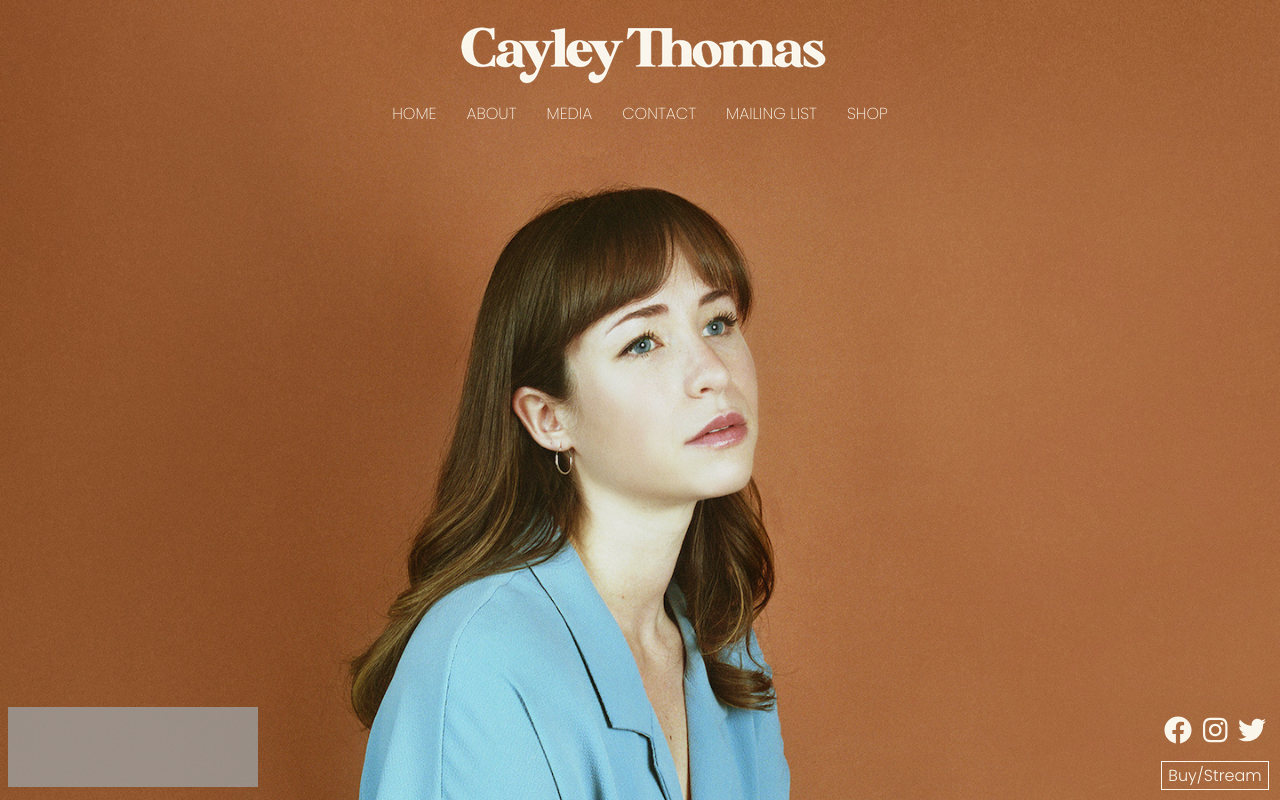
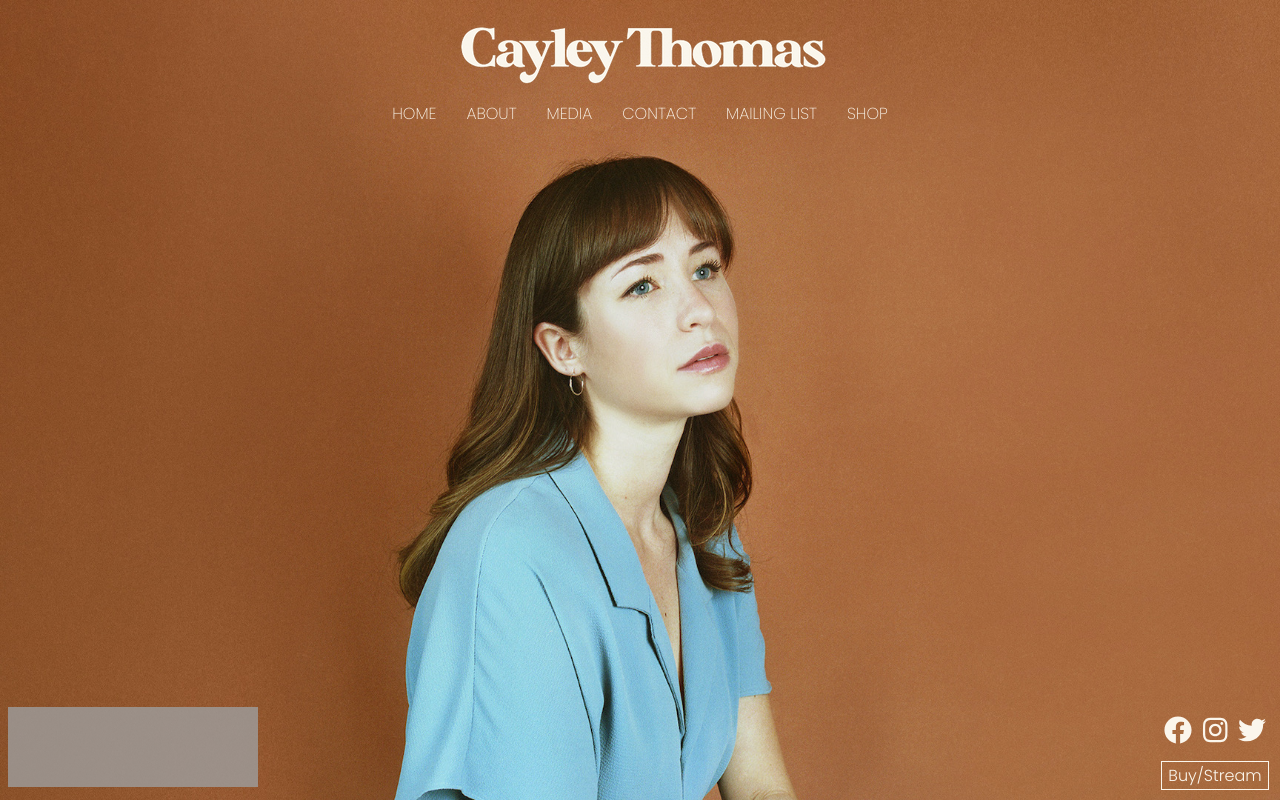
Before and after one commit to meghein/cayley-thomas, a React (Create React App) app: page / in a window 1280 px wide. Shown: the top 800 px of the page. Built offline with nearby package versions, Linux system fonts and the light colour scheme; grey boxes are pictures that could not be loaded.

Commit message:
fix background image'

```diff
--- a/src/App.scss
+++ b/src/App.scss
@@ -2,15 +2,11 @@
   text-align: center;
   min-height: 100%;
   .home-page {
-    height: 120vh;
+    min-height: 100vh;
     background-image: url("/images/splash-page.jpg");
     background-size: cover;
     background-repeat: no-repeat;
     background-position: center center;
-    @media (max-width: 600px) {
-      height:100vh;
-      // background-size: auto 100%;
-    }
   }
   .page {
     min-height: 100%;
@@ -20,7 +16,6 @@
   #header.bar {
     background-color:#DDBEA9;
     background-image: url("/images/binding-light.png")
-    // background-image: none;
   }
   #header {
     position: fixed;
```
